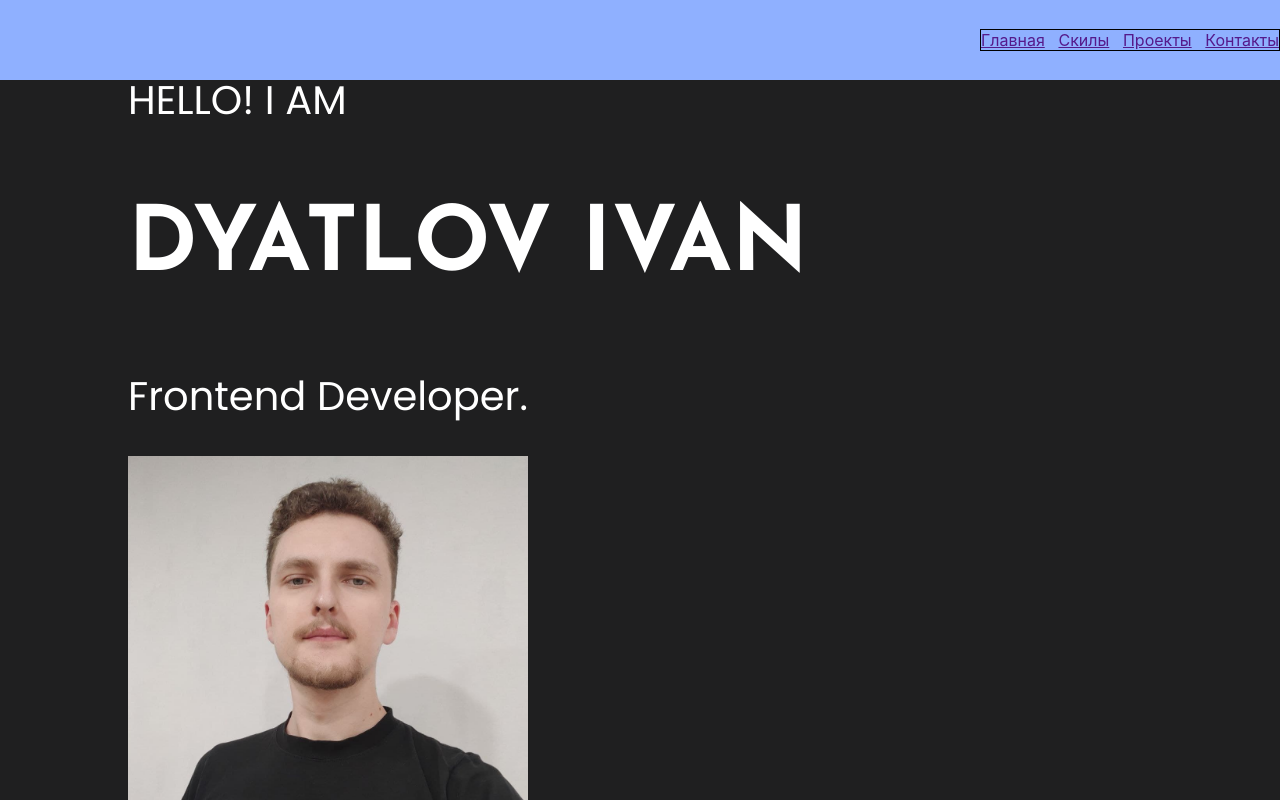
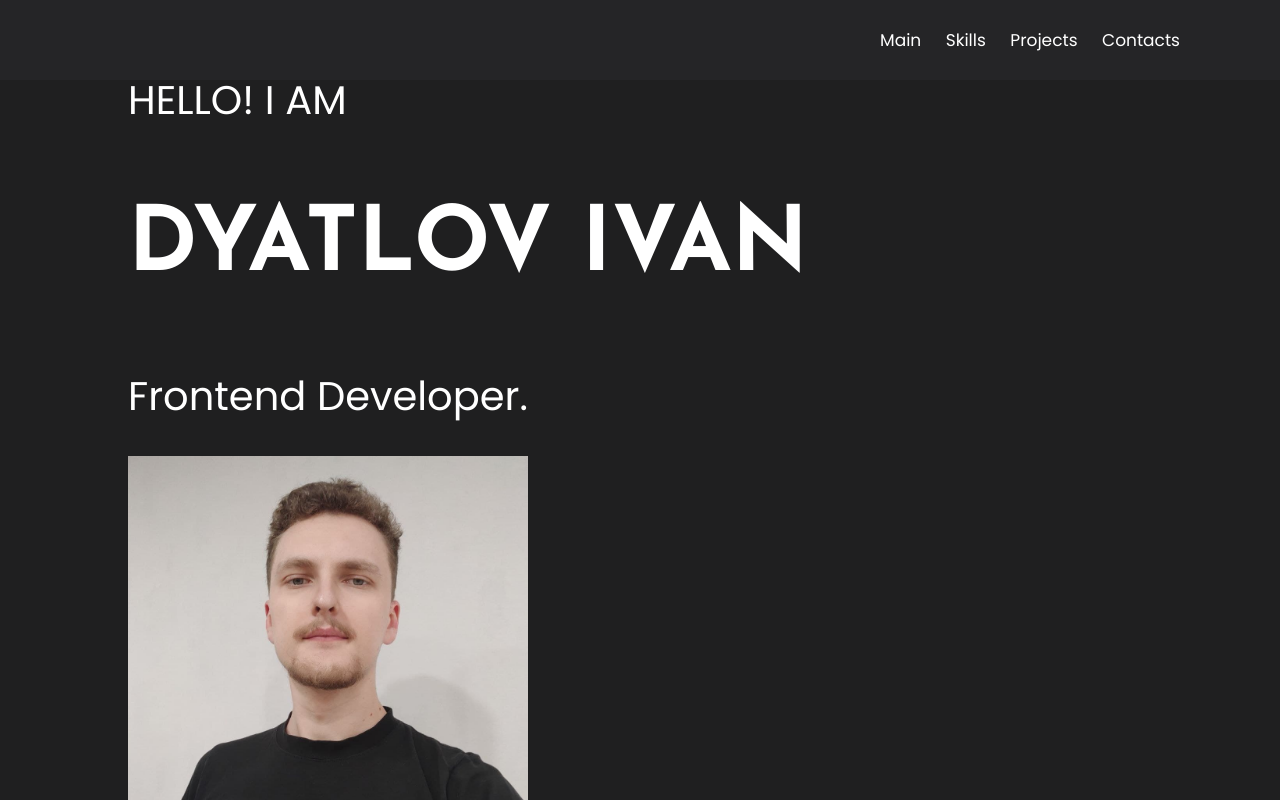
Before and after one commit to DyatlovIvan/portfolio-react, a React (Create React App) app: page / in a window 1280 px wide. Shown: the top 800 px of the page. Built offline with nearby package versions, Linux system fonts and the light colour scheme.

Commit message:
header scss

```diff
--- a/src/header/Header.js
+++ b/src/header/Header.js
@@ -1,4 +1,4 @@
-import style from './Header.module.css'
+import style from './Header.module.scss'
 import {Nav} from "../nav/Nav";
 
 export const Header = () =>{
--- a/src/header/Header.module.css
+++ b/src/header/Header.module.scss
@@ -1,6 +1,7 @@
+@import "../common/styles/sass/variables";
 .header{
     height: 80px;
-    background-color: #8fb0ff;
+    background-color: $bgSecondColor;
     display: flex;
     justify-content: flex-end;
     align-items: center;
--- a/src/nav/Nav.js
+++ b/src/nav/Nav.js
@@ -1,13 +1,14 @@
-import style from './Nav.module.css'
+import style from './Nav.module.scss'
 import React from "react";
 
 export const Nav = () =>{
     return(
         <div className={style.nav}>
-            <a href="">Главная</a>
-            <a href="">Скилы</a>
-            <a href="">Проекты</a>
-            <a href="">Контакты</a>
+
+            <a href="" className={style.navText}>Main</a>
+            <a href="" className={style.navText}>Skills</a>
+            <a href="" className={style.navText}>Projects</a>
+            <a href="" className={style.navText}>Contacts</a>
         </div>
 
     )
--- a/src/nav/Nav.module.css
+++ /dev/null
@@ -1,8 +0,0 @@
-.nav{
-    width: 300px;
-    border: 1px solid;
-    display: flex;
-    justify-content: flex-end;
-    justify-content: space-between;
-
-}
--- /dev/null
+++ b/src/nav/Nav.module.scss
@@ -0,0 +1,15 @@
+@import "../common/styles/sass/variables";
+@import "../common/styles/sass/mixins";
+.nav{
+    width: 300px;
+    display: flex;
+    justify-content: flex-end;
+    justify-content: space-between;
+    margin-right: 100px;
+
+}
+.navText{
+    color: $textColor;
+    @include text($secondFont,17px,0);
+    text-decoration: none;
+}
```
